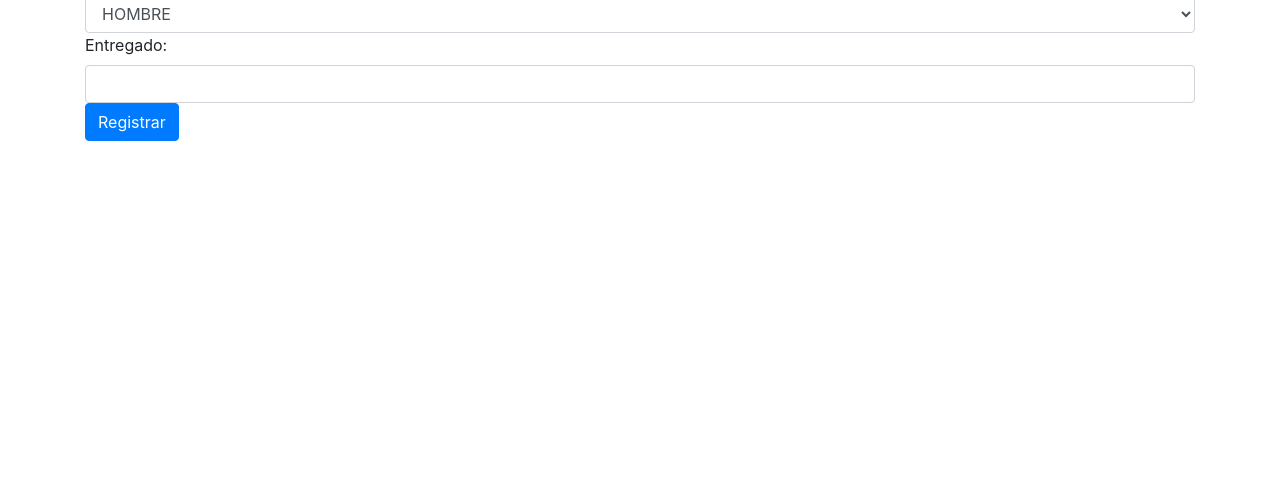
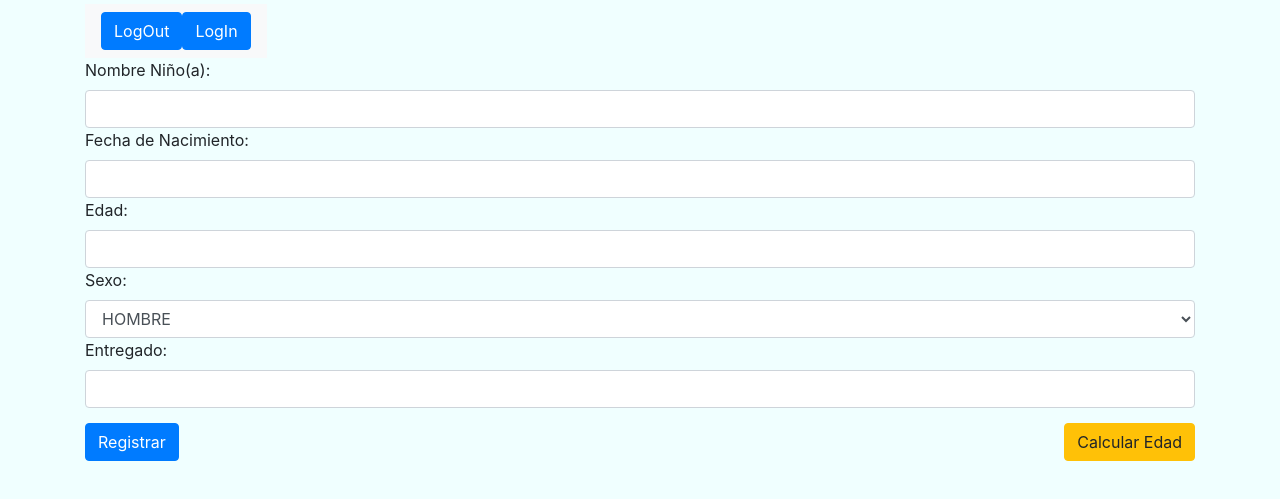
Before and after one commit to k3nsh1n-h1mur4/juguetes, a Django app: page /juguete/v1/childs/registerC/3/ in a window 1280 px wide. Shown: the part 301-800 px from the top of the page. Run offline with Django 4.2, Linux system fonts and the light colour scheme; a user stored in the database is signed in; data comes from the database, SQL or seed files in the repository; both versions use the stored data as it was after the commit.

Commit message:
almost finish

```diff
--- a/jugueteapp/forms.py
+++ b/jugueteapp/forms.py
@@ -1,5 +1,6 @@
 from django import forms
-
+from django.core import validators
+from django.core.exceptions import ValidationError
 from .models import User, workerModel, childModel
 
 class UserForm(forms.Form):
@@ -30,6 +31,7 @@ class workerForm(forms.Form):
         ('08 EVENTUAL', '08 EVENTUAL'),
         ('CONFIANZA B', 'CONFIANZA B'),
     ]
+
     ADSCRIPCIONES = [
 	('BANCO DE SANGRE','BANCO DE SANGRE'),
 	('CAO','CAO'),
@@ -468,13 +470,16 @@ class workerForm(forms.Form):
     telefono =  forms.CharField(label='Teléfono', max_length=30, widget=forms.TextInput(attrs={'class': 'form-control'}))
 
 
+
 class childForm(forms.Form):
+
     SEXO = [
         ('HOMBRE', 'HOMBRE'),
         ('MUJER', 'MUJER'),
     ]
+
     nombre = forms.CharField(label='Nombre Niño(a)', max_length=150, widget=forms.TextInput(attrs={'class': 'form-control'}))
-    f_nac = forms.CharField(label='Fecha de Nacimiento', widget=forms.TextInput(attrs={'class': 'form-control'}))
-    edad = forms.CharField(label='Edad', max_length=10, widget=forms.TextInput(attrs={'class': 'form-control'}))
+    f_nac = forms.CharField(label='Fecha de Nacimiento', widget=forms.TextInput(attrs={'class': 'form-control'}), required=False)
+    edad = forms.CharField(label='Edad', max_length=30, widget=forms.TextInput(attrs={'class': 'form-control'}), required=False)
     sexo = forms.ChoiceField(label='Sexo', widget=forms.Select(attrs={'class': 'form-control'}), choices=SEXO,)
-    entregado = forms.CharField(label='Entregado', max_length=150, widget=forms.TextInput(attrs={'class': 'form-control'}))
+    entregado = forms.CharField(label='Entregado', max_length=150, widget=forms.TextInput(attrs={'class': 'form-control'}), required=False)
--- a/jugueteapp/models.py
+++ b/jugueteapp/models.py
@@ -49,7 +49,7 @@ class childModel(models.Model):
 
     id = models.BigAutoField(primary_key=True)
     nombre = models.CharField(max_length=200, null=False, blank=False)
-    f_nac = models.CharField(max_length=200, null=False, blank=False)
+    f_nac = models.CharField(max_length=200, null=True, blank=True)
     edad = models.FloatField()
     sexo = models.CharField(max_length=20, null=False, blank=False)
     entregado = models.CharField(max_length=100, null=True, blank=True)
--- a/jugueteapp/urls.py
+++ b/jugueteapp/urls.py
@@ -9,6 +9,10 @@ urlpatterns = [
     path('auth/logout/', views.logout, name='logout'),
     path('worker/registerW/', views.registerW, name='registerW'),
     path('worker/list/', views.list, name='list'),
+    path('worker/delete/<int:id>', views.deleteW, name='deleteW'),
     path('childs/registerC/<int:id>/', views.registerC, name='registerC'),
+    path('childs/list/', views.listC, name='listC'),
+    path('childs/delete/<int:id>', views.deleteC, name='deleteC'),
+
     #path('worker/list/', views.list, name='list),
 ]
--- a/jugueteapp/views.py
+++ b/jugueteapp/views.py
@@ -4,6 +4,7 @@ from django.contrib.auth.models import User, UserManager
 from jugueteproject.settings import BASE_DIR
 from django.contrib.auth import authenticate, login, logout
 from django.contrib.auth.decorators import login_required
+from datetime import datetime
 # Create your views here.
 
 from jugueteapp.forms import UserForm, loginForm, workerForm, childForm
@@ -129,30 +130,75 @@ def list(request):
             print('No hay elementos que mostrar')
     return render(request, 'worker/list.html', {'ctx': ctx, 'title': title})
 
+
+@login_required
+def deleteW(request, id):
+    try:
+        id = workerModel.objects.get(id=id).delete()
+        print(id)
+        message = 'Registro Eliminado'
+        return redirect('list', {'message': message})
+    except:
+        return HttpResponse('Registro no Eliminado')
+
 @login_required
 def registerC(request, id):
     form = childForm()
+    #print(form)
     title = 'Registro Hijos(as)'
-    try:
-        pk = workerModel.objects.get(pk=id)
-        print(pk)
+    if request.method == 'POST':
+        form = childForm(request.POST or None)
+    #formato = '%Y/%m/%d'
+    #fecha1 = datetime.now()
+        try:
+            pk = workerModel.objects.get(pk=id)
+            print(pk)
         #form = childForm(request.POST)
-        if form.is_valid():
-            nombre = form.cleaned_data['nombre']
-            f_nac = form.cleaned_data['f_nac']
-            edad = form.cleaned_data['edad']
-            sexo = form.cleaned_data['sexo']
-            entregado = form.cleaned_data['entregado']
-            child = childModel.objects.create(nombre=nombre.upper(), f_nac=f_nac, edad=edad, sexo=sexo.upper(), entregado=entregado.upper(), worker_id=pk)
-            if child is not None:
-                print('Registro Realizado')
-            else:
-                return HttpResponse('No realizado')
-        return render(request, 'childs/registerC.html', {'form': form, 'title': title, 'pk': pk})
-    except workerModel.DoesNotExist:
-        raise Http404('Worker does not exist')
+            if form.is_valid():
+                nombre = form.cleaned_data['nombre']
+                f_nac = form.cleaned_data['f_nac']
+                #fecha2 = datetime.strptime(f_nac, formato)
+                #days = fecha1 - fecha2
+                #age = days.days / 365.2425
+                edad = form.cleaned_data['edad']
+                print(edad)
+                sexo = form.cleaned_data['sexo']
+                entregado = form.cleaned_data['entregado']
+                child = childModel.objects.create(nombre=nombre.upper(), f_nac=f_nac, edad=edad, sexo=sexo.upper(), entregado=entregado.upper(), worker_id=pk)
+                print(child)
+                if child is not None:
+                    print('Registro Realizado')
+                    return redirect('list')
+                else:
+                    return HttpResponse('No realizado')
+            return render(request, 'childs/registerC.html', {'form': form, 'title': title, 'pk': pk})
+        except workerModel.DoesNotExist:
+            raise Http404('Worker does not exist')
 
     return render(request, 'childs/registerC.html', {'form': form, 'title': title, 'id':id})
+
+
+@login_required
+def listC(request):
+    error = 'No hay Elementos que mostrar'
+    title = 'Listado Hijos(as)'
+    if request.method == 'GET':
+        ctx = childModel.objects.all().order_by('id')
+        if ctx is None:
+            error = 'No hay Elementos que mostrar'
+    return render(request, 'childs/list.html', {'ctx': ctx, 'title': title, 'error': error})
+
+
+@login_required
+def deleteC(request, id):
+    id = childModel.objects.get(id=id).delete()
+    print(id)
+    return redirect('list')
+
+
+
+
+
 
 @login_required
 def logout_views(request):
--- a/static/js.js
+++ b/static/js.js
@@ -1 +1,47 @@
-console.log("hola mundo");
+const btn = document.getElementById('btn-calculateAge');
+
+const form = document.querySelector('.form')
+let f_nac = form.f_nac.value
+
+//console.log(f_nac)
+//const years = 0;
+
+btn.addEventListener('click', (e) => {
+    e.preventDefault();
+    //console.log(e);
+    const form = document.querySelector('.form');
+    const d = form.f_nac.value;
+    if (d === '') {
+        alert('Campo vacío')
+    } else {
+        let birthDateToMillis = Date.parse(d);
+        //console.log(birthDateToMillis)
+        let nowToMillis = Date.now();
+        console.log(nowToMillis);
+        let subT = (nowToMillis - birthDateToMillis) / 86400000;
+        const age = subT / 365.25;
+        //console.log(age);
+        if (age >= 6){
+            alert('Registro no Apto, supera la edad');
+        }else {
+        document.getElementById('id_edad').value = age;
+        }
+    }
+})
+
+const API = 'http://127.0.0.1:8000/juguete/v1/worker/list/';
+
+let workers = null;
+
+const getWorkers = async() => {
+    const res = await fetch(API);
+    console.log(res)
+    const data = await res.text()
+    console.log(data)
+    //const data = await res.json();
+
+};
+
+window.addEventListener('load', function() {
+    getWorkers();
+})
--- /dev/null
+++ b/static/styles.css
@@ -0,0 +1,35 @@
+body {
+    background-color: azure;
+}
+
+
+.btns {
+    display: flex;
+    justify-content: space-between;
+    margin-top: 15px;
+}
+
+
+#menu-items {
+    display: flex;
+    justify-content: space-between;
+    margin-top: 5px;
+}
+
+.container-image {
+    background: url('./juguetes.png') no-repeat center center;
+    background-size: cover;
+    height: 300px;
+}
+
+.btn-register {
+    margin-top: 3px;
+    display: flex;
+    width: 150px;
+    justify-content: center;
+}
+
+#nav {
+    display: flex;
+    justify-content: space-around;
+}
--- a/templates/auth/login.html
+++ b/templates/auth/login.html
@@ -1,9 +1,8 @@
 {% extends 'base.html' %}
 {% include 'form_snippets.html' %}
-
+{% load static %}
 
 {% block content %}
-
   <div class="container mt-5">
     <div class="row">
       <div class="col">
--- a/templates/base.html
+++ b/templates/base.html
@@ -6,14 +6,21 @@
     <meta http-equiv="X-UA-Compatible" content="IE=edge">
     <meta name="viewport" content="width=device-width, initial-scale=1.0">
     <link rel="stylesheet" href="https://cdn.jsdelivr.net/npm/bootstrap@4.5.3/dist/css/bootstrap.min.css" integrity="sha384-TX8t27EcRE3e/ihU7zmQxVncDAy5uIKz4rEkgIXeMed4M0jlfIDPvg6uqKI2xXr2" crossorigin="anonymous">
-
+    <link rel="stylesheet" href="{% static 'styles.css' %}">
     <title>{% block title %} {{ title }} - Juguete {% endblock %}</title>
 </head>
 <body>
-   <div class="container">
-    <nav class="navbar navbar-expand-lg navbar-light bg-light">
-        <a href="{% url 'logout' %}" class="btn btn-primary">LogOut</a>
-        <a href="{% url 'login' %}" class="btn btn-primary">LogIn</a>
+            <div class="container-image">
+            </div>
+
+   <div class="container" id="menu-items">
+    <nav class="navbar navbar-expand-lg navbar-light bg-light" id="nav">
+        <div>
+            <a href="{% url 'logout' %}" class="btn btn-primary">LogOut</a>
+        </div>
+        <div>
+            <a href="{% url 'login' %}" class="btn btn-primary">LogIn</a>
+        </div>
     </nav>
    </div>
     {% block content %}
@@ -21,5 +28,6 @@
     {% endblock %}
 
     <script src="{% static 'js.js' %}"></script>
+    <!-- <script src="https://cdn.tailwindcss.com"></script> -->
 </body>
 </html>
--- a/templates/childs/registerC.html
+++ b/templates/childs/registerC.html
@@ -14,8 +14,16 @@
                     {{ field.label_tag }} {{ field }}
                     </div>
                 {% endfor %}
-                <p>
-                <input type="submit" value="Registrar" class="btn btn-primary">
+                <div class="btns">
+                   <div>
+                     <input type="submit" value="Registrar" class="btn btn-primary">
+                   </div>
+                   <div>
+                     <button class="btn btn-warning" id="btn-calculateAge">Calcular Edad</button>
+                   </div>
+                </div>
+
+                <!-- <button type="button" class="inline-block px-4 py-2.5 bg-blue-600 text-white font-medium text-xs rounded">Calcular Edad</button> -->
                 </p>
             </form>
         </div>
--- a/templates/worker/list.html
+++ b/templates/worker/list.html
@@ -1,6 +1,7 @@
 {% extends 'base.html' %}
 
 {% block content %}
+{{ message }}
     <div class="container mt-5">
         <div class="row">
             <div class="col">
@@ -20,7 +21,9 @@
                             <th scope="row">{{ ctx.id }}</th>
                             <td>{{ ctx.matricula }}</td>
                             <td>{{ ctx.nombre }}</td>
-                            <td><a href="{% url 'registerC' ctx.id %}" class="btn btn-secondary">Registrar Hijo(a)</a></td>
+                            <td><a href="{% url 'registerC' ctx.id %}" class="btn btn-secondary">Registrar Hijo(a)</a>
+                                <a href="{% url 'deleteW' ctx.id %}" class="btn btn-danger">Eliminar</a>
+                            </td>
                         </tr>
                             {% endfor %}
                         {% endif %}
--- a/templates/worker/registerW.html
+++ b/templates/worker/registerW.html
@@ -3,7 +3,7 @@
 
 
 {% block content %}
-  <div class="container mt-5">
+  <div class="container mt-3">
     <div class="row">
       <div class="col">
       <form method="POST">{% csrf_token %}
@@ -13,9 +13,9 @@
             {{ field.label_tag }} {{ field }}
           </div>
         {% endfor %}
-        <p>
+        <div class="btn-register">
           <input type="submit" value="Registrar" class="btn btn-primary">
-        </p>
+        </div>
       </form>
       </div>
     </div>
```
Also changed, not shown: jugueteproject/settings.py (+9 -0 lines), templates/childs/list.html (+36 -0 lines), db.sqlite3, static/juguetes1.jpg (added), 1 other file.
